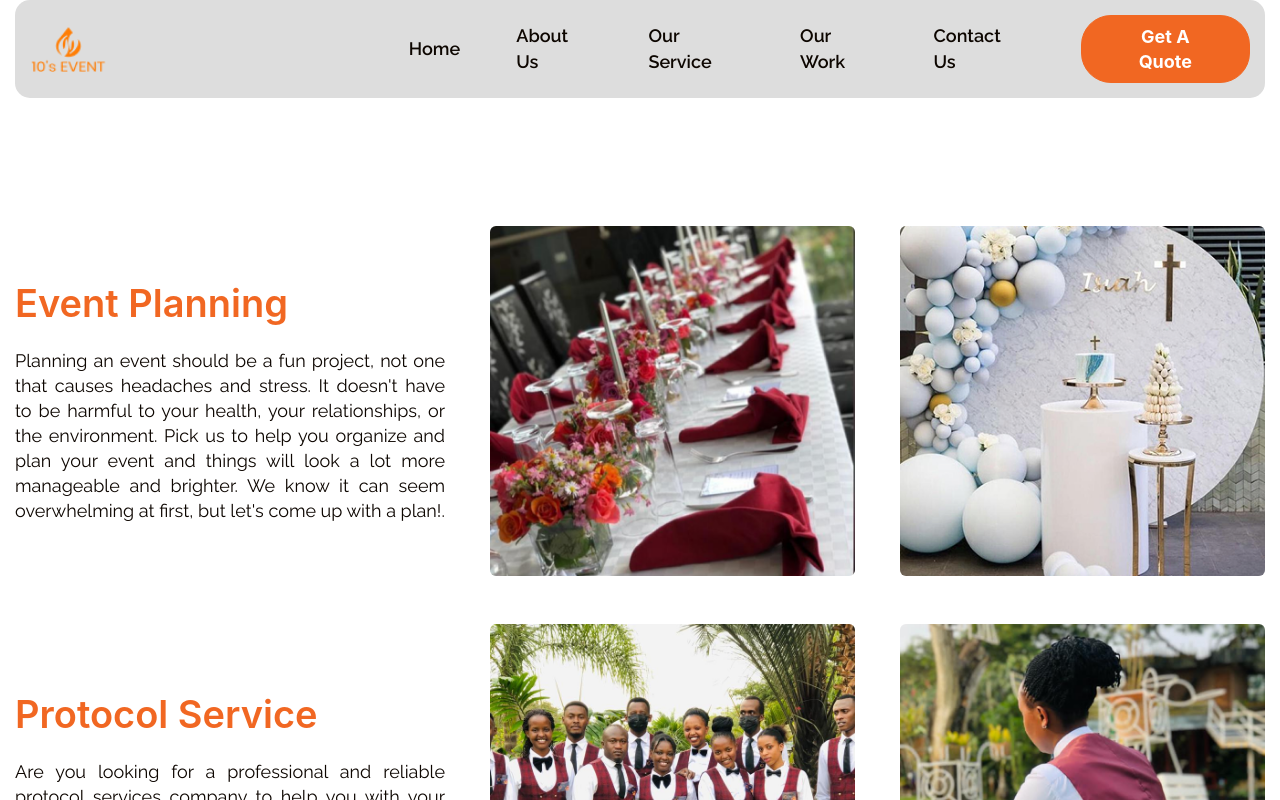
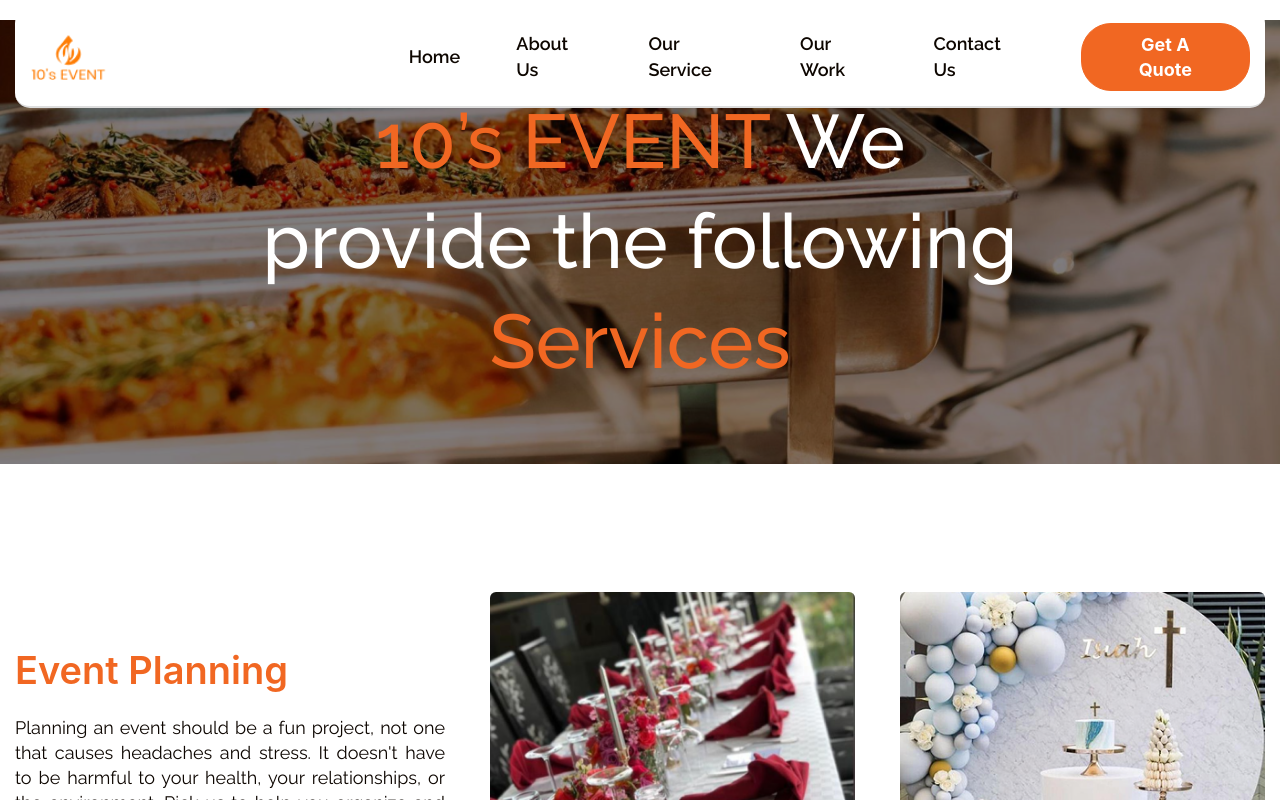
Before and after one commit to Roni006/10sEvent, a React (Vite) app: page /our-service in a window 1280 px wide. Shown: the top 800 px of the page. Built offline with nearby package versions, Linux system fonts and the light colour scheme.

Commit message:
created service banner

```diff
--- a/src/Common/Navbar/Navbar.jsx
+++ b/src/Common/Navbar/Navbar.jsx
@@ -7,9 +7,9 @@
 const Navbar = () => {
   return (
     <>
-      <section>
+      <section className="sticky absolute top-2 left-0 w-full z-50">
         <Container>
-          <div className="flex items-center justify-between gap-75 bg-[#ddd] p-[15px_15px_15px_15px] rounded-[15px]">
+          <div className="flex items-center justify-between gap-75 bg-white border-b-2 border-[#ddd] p-[15px_15px_15px_15px] rounded-[15px]">
             <div>
               <Link to="/">
                 <img className="w-20" src={logo} alt="logo image" />
--- a/src/Components/OurService/OurService.jsx
+++ b/src/Components/OurService/OurService.jsx
@@ -1,14 +1,16 @@
-import React from 'react'
-import Service from '../../pages/Service'
-import CallToAction from '../../pages/CallToAction'
+import React from "react";
+import Service from "../../pages/Service";
+import CallToAction from "../../pages/CallToAction";
+import ServiceBanner from "../../pages/ServiceBanner";
 
 const OurService = () => {
   return (
     <>
-    <Service/>
-    <CallToAction/>
+      <ServiceBanner />
+      <Service />
+      <CallToAction />
     </>
-  )
-}
+  );
+};
 
-export default OurService
+export default OurService;
--- a/src/pages/Banner.jsx
+++ b/src/pages/Banner.jsx
@@ -5,14 +5,14 @@
 const Banner = () => {
   return (
     <>
-      <section>
+      <section >
         <div className="relative">
           <img className="w-full h-auto" src={BannerBg} alt="banner bg" />
 
           <div className="absolute inset-0 bg-black/50"></div>
 
           <div className="absolute inset-0 flex items-center justify-center">
-            <h1 className="text-[#f16722] max-w-[850px] text-[76px] leading-25 font-semibold font-raleway text-center">
+            <h1 className="text-[#f16722] max-w-212.5 text-[76px] leading-25 font-semibold font-raleway text-center">
               We are 10’s EVENT
               <span className="text-white"> We bring your</span> dream event
               <span className="text-white"> to life!</span>
--- /dev/null
+++ b/src/pages/ServiceBanner.jsx
@@ -0,0 +1,26 @@
+import React from "react";
+import serviceBanner from "../../src/assets/img/service/servciebanner.png";
+
+const ServiceBanner = () => {
+  return (
+    <>
+      <section className="-mt-20">
+        <div className="relative">
+          <img className="w-full h-auto" src={serviceBanner} alt="banner bg" />
+
+          <div className="absolute inset-0 bg-black/50"></div>
+
+          <div className="absolute inset-0 flex items-center justify-center">
+            <h1 className="text-[#f16722] max-w-200 text-[76px] leading-25 font-medium font-raleway text-center">
+              10’s EVENT
+              <span className="text-white"> We provide the following </span>
+              Services
+            </h1>
+          </div>
+        </div>
+      </section>
+    </>
+  );
+};
+
+export default ServiceBanner;
```
Also changed, not shown: src/assets/img/service/servciebanner.png (added).
